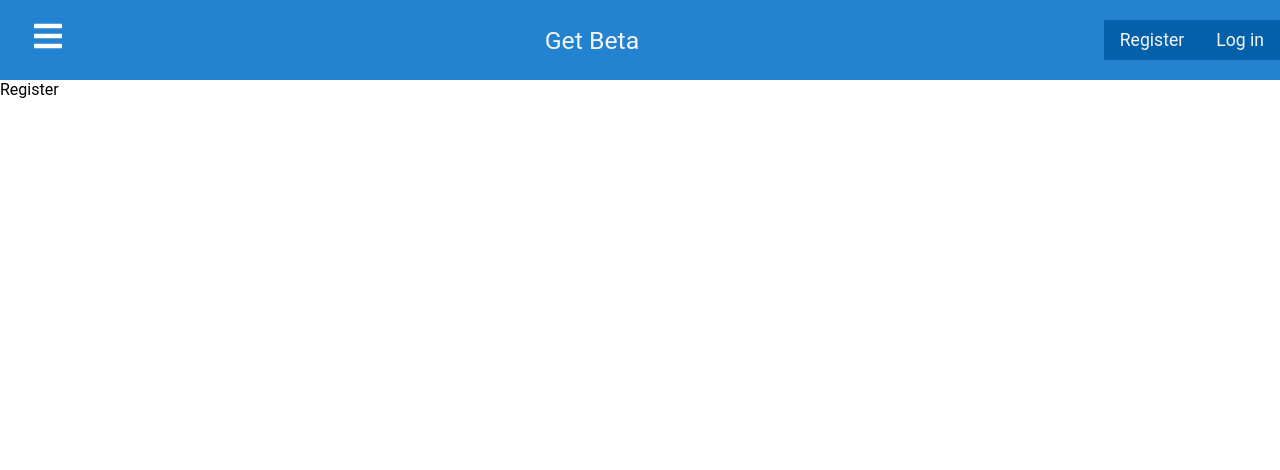
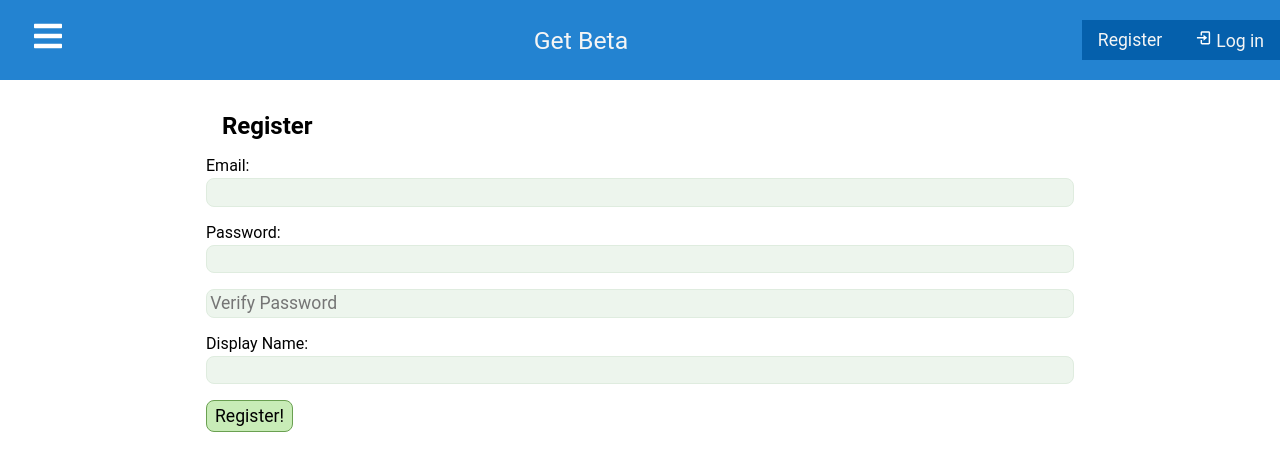
Before and after one commit to Kizito007/get-beta, a React (Create React App) app: page /register in a window 1280 px wide. Shown: the top 470 px of the page. Built offline with nearby package versions, Linux system fonts and the light colour scheme; no server answers.

Commit message:
auth implemented

```diff
--- a/src/App.css
+++ b/src/App.css
@@ -3,6 +3,10 @@
   margin: 0;
   padding: 0;
   font-family: "Roboto", sans-seriff;
+}
+.container {
+  margin: 0 auto;
+  max-width: 900px;
 }
 .home, .reports, .profile {
   display: flex;
@@ -11,3 +15,21 @@
   justify-content: center;
   font-size: 3rem;
 }
+.error-notice {
+  margin: 1rem 0;
+  padding: 0.5rem;
+  border: 1px solid #e07c7c;
+  border-radius: 8px;
+  display: flex;
+  justify-content: space-between;
+  align-items: center;
+  background-color: #f8d6d6;
+}
+.error-notice button {
+  width: 20px;
+  height: 20px;
+  background-color: #df4343;
+  border-radius: 50%;
+  color: #fff;
+  border: none;
+}
--- a/src/App.js
+++ b/src/App.js
@@ -49,6 +49,7 @@ function App() {
     <Router>
       <UserContext.Provider value={{ userData, setUserData }}>
         <Navbar />
+        <div className="container">
           <Switch>
             <Route exact path="/" component={Home} />
             <Route path="/login" component={Login} />
@@ -56,6 +57,7 @@ function App() {
             <Route path="/profile" component={ProfilePage} />
             <Route path="/reports" component={Reports} />
           </Switch>
+        </div>
       </UserContext.Provider>
     </Router>
     </>
--- a/src/components/Auth/AuthOptions.js
+++ b/src/components/Auth/AuthOptions.js
@@ -1,17 +1,35 @@
-import React from "react"
+import React, { useContext } from "react"
 import { useHistory } from "react-router-dom"
+import UserContext from "../context/UserContext"
+import * as BiIcons from "react-icons/bi"
 
 export default function AuthOptions () {
 
+    const { userData, setUserData } = useContext(UserContext);
     const history = useHistory();
 
     const register = () => history.push("/register")
     const login = () => history.push("/login")
+    const logout = () => {
+        setUserData({
+            token: undefined,
+            user: undefined,
+        });
+        localStorage.setItem("auth-token", "")
+    };
 
     return (
         <nav className="auth-options">
-            <button onClick={register}> Register </button>
-            <button onClick={login}> Log in </button>
+            {
+                userData.user ?
+                <>
+                    <button onClick={logout}><BiIcons.BiLogOut /> Log out</button>
+                </> :
+                <>
+                    <button onClick={register}> Register </button>
+                    <button onClick={login}> <BiIcons.BiLogIn /> Log in </button>
+                </>
+            }
         </nav>
     )
 }
--- a/src/components/Auth/Login.js
+++ b/src/components/Auth/Login.js
@@ -1,9 +1,60 @@
-import React from "react"
+import React, { useState, useContext } from "react"
+import UserContext from "../context/UserContext"
+import { useHistory } from "react-router-dom"
+import "./auth.css"
+import Axios from "axios"
+import ErrorNotice from "../Misc/ErrorNotice"
 
 export default function Login () {
+
+    const [email, setEmail] = useState();
+    const [password, setPassword] = useState();
+    const [error, setError] = useState();
+
+    const { setUserData } = useContext(UserContext);
+    const history = useHistory();
+
+    const submit = async (e) => {
+        e.preventDefault();
+        try {
+            const loginUser = { email, password };
+            const loginRes = await Axios.post(
+                "http://localhost:50/users/login",
+                loginUser
+            );
+            setUserData({
+                token: loginRes.data.token,
+                user: loginRes.data.user,
+            });
+            localStorage.setItem("auth-token", loginRes.data.token)
+            history.push("/profile")
+        } catch (err) {
+            err.response.data.msg && setError(err.response.data.msg);
+        }
+    }
     return (
-        <div>
-            Login
+        <div className="page">
+            <h2 style={{ padding: '1rem' }}>Log in</h2>
+            {
+                error && <ErrorNotice message={error} clearError={() => setError(undefined)} />
+            }
+            <form className="form" onSubmit={submit}>
+                <label htmlFor="login-email">Email: </label>
+                <input
+                    id="login-email"
+                    type="email"
+                    onChange={e => setEmail(e.target.value)}
+                />
+
+                <label htmlFor="login-password">Password: </label>
+                <input
+                    id="login-password"
+                    type="password"
+                    onChange={e => setPassword(e.target.value)}
+                />
+
+                <input type="submit" value="Log In!" />
+            </form>
         </div>
     )
 }
--- a/src/components/Auth/Register.js
+++ b/src/components/Auth/Register.js
@@ -1,9 +1,80 @@
-import React from "react"
+import React, { useState, useContext } from "react"
+import UserContext from "../context/UserContext"
+import { useHistory } from "react-router-dom"
+import "./auth.css"
+import Axios from "axios"
+import ErrorNotice from "../Misc/ErrorNotice"
 
 export default function Register () {
+
+    const [email, setEmail] = useState();
+    const [password, setPassword] = useState();
+    const [passwordCheck, setPasswordCheck] = useState();
+    const [displayName, setDisplayName] = useState();
+    const [error, setError] = useState();
+
+    const { setUserData } = useContext(UserContext);
+    const history = useHistory();
+
+    const submit = async (e) => {
+        e.preventDefault();
+        try {
+            const newUser = {email, password, passwordCheck, displayName};
+            await Axios.post(
+                "http://localhost:50/users/register",
+                newUser,
+            );
+            const loginRes = await Axios.post(
+                "http://localhost:50/users/login", {
+                email,
+                password,
+            });
+            setUserData({
+                token: loginRes.data.token,
+                user: loginRes.data.user,
+            });
+            localStorage.setItem("auth-token", loginRes.data.token)
+            history.push("/profile")
+        } catch (err) {
+            err.response.data.msg && setError(err.response.data.msg);
+        }
+    }
+
     return (
-        <div>
-            Register
+        <div className="page">
+            <h2 style={{ padding: '1rem' }}>Register</h2>
+            {
+                error && <ErrorNotice message={error} clearError={() => setError(undefined)} />
+            }
+            <form className="form" onSubmit={submit}>
+                <label htmlFor="register-email">Email: </label>
+                <input
+                    id="register-email"
+                    type="email"
+                    onChange={e => setEmail(e.target.value)}
+                />
+
+                <label htmlFor="register-password">Password: </label>
+                <input
+                    id="register-password"
+                    type="password"
+                    onChange={e => setPassword(e.target.value)}
+                />
+                <input
+                    placeholder="Verify Password"
+                    type="password"
+                    onChange={e => setPasswordCheck(e.target.value)}
+                />
+
+                <label htmlFor="register-display-name">Display Name: </label>
+                <input
+                    id="register-display-name"
+                    type="text"
+                    onChange={e => setDisplayName(e.target.value)}
+                />
+
+                <input type="submit" value="Register!" />
+            </form>
         </div>
     )
 }
--- /dev/null
+++ b/src/components/Auth/auth.css
@@ -0,0 +1,35 @@
+.page {
+    padding: 1rem;
+}
+.form label,
+.form input {
+    display: block;
+}
+.form input {
+    margin-bottom: 1rem;
+}
+.form label {
+    margin-bottom: 0.2rem;
+}
+.form input[type="text"],
+.form input[type="email"],
+.form input[type="password"] {
+    width: 100%;
+    padding: 0.2rem;
+    background-color: rgb(237, 245, 237);
+    border-radius: 8px;
+    border: 1px solid rgb(223, 236, 223);
+    font-size: 1.1rem;
+}
+.form input:focus {
+    border: 1px solid rgb(38, 228, 187);
+    outline: none;
+    box-shadow: inset 0px 0px 5px rgba(113, 243, 215, 0.5);
+}
+.form input[type="submit"] {
+    padding: 0.3rem 0.5rem;
+    border-radius: 8px;
+    border: 1px solid #6aa051;
+    background-color:  #c8ecb7;
+    font-size: 1.1rem;
+}
--- /dev/null
+++ b/src/components/Misc/ErrorNotice.js
@@ -0,0 +1,10 @@
+import React from "react"
+
+export default function ErrorNotice (props) {
+    return (
+        <div className="error-notice">
+            <span> {props.message} </span>
+            <button onClick={props.clearError}> X </button>
+        </div>
+    );
+}
--- a/src/components/profile/ProfilePage.js
+++ b/src/components/profile/ProfilePage.js
@@ -1,6 +1,16 @@
-import React from "react"
+import React, { useContext, useEffect } from "react"
+import { useHistory } from "react-router-dom"
+import UserContext from "../context/UserContext"
 
 function ProfilePage () {
+
+    const { userData } = useContext(UserContext);
+    const history = useHistory();
+
+    useEffect(() => {
+        if (! userData.user) history.push("/login")
+    })
+
     return (
         <div className="profile">
             <h1>Profile Page</h1>
```
Lines whose indentation alone changed are shown as unchanged.
